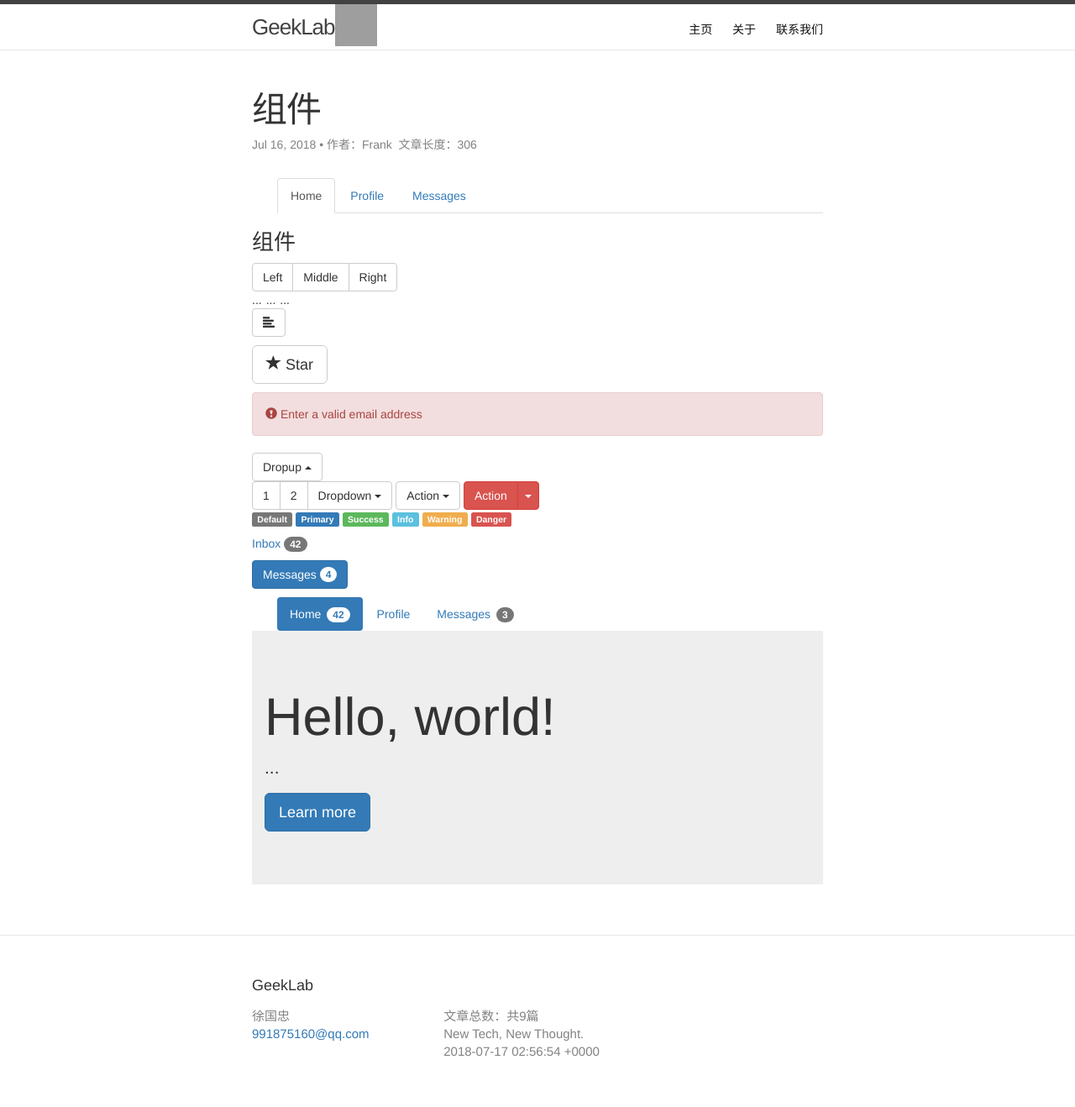
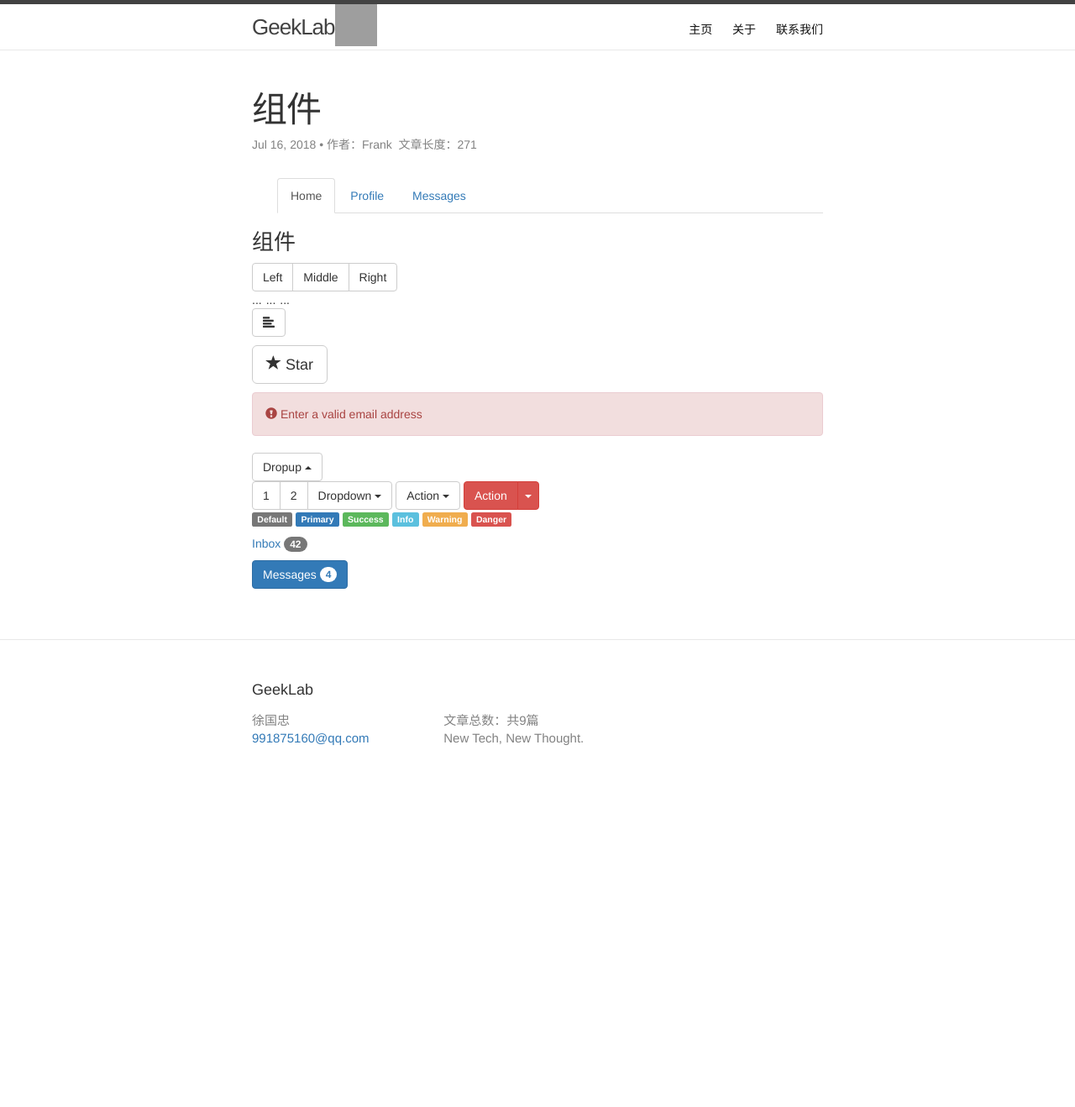
Before and after one commit to dirsky/blog, a Jekyll site: the page built from _posts/2018-07-16-bootstrap-2-zj.md, in a window 1280 px wide. Shown: the whole page at 84% size. Built offline with Jekyll 4.4.1, drawn with Linux system fonts in a browser that asks for light colours; after the commit the page ends 945 px from its top, so only the background shows below that; grey boxes are pictures that could not be loaded.

Commit message:
微调整

```diff
--- a/_includes/footer.html
+++ b/_includes/footer.html
@@ -25,7 +25,6 @@
         <p>
 			文章总数：共 {{- site.posts.size -}} 篇<br>
 			{{- site.description | escape -}}<br>
-			{{- site.time -}}
 		</p>
       </div>
     </div>
--- a/_includes/header.html
+++ b/_includes/header.html
@@ -1,8 +1,9 @@
 {% assign nav = site.data.navigation["nav"]["chs"] %}
 <header class="site-header" role="banner">
   <div class="wrapper">
-  <img src="/blog/assets/images/red-polo.jpg" width="50" height="50">
+    <img src="/blog/assets/images/red-polo.jpg" width="50" height="50">
     <a class="site-title" rel="author" href="{{ "/" | relative_url }}">{{ site.title | escape }}</a>
+
 	<nav class="site-nav">
         <input type="checkbox" id="nav-trigger" class="nav-trigger" />
         <label for="nav-trigger">
--- a/_posts/2018-07-16-zj.md
+++ b/_posts/2018-07-16-bootstrap-2-zj.md
@@ -118,19 +118,3 @@ published: true
 <button class="btn btn-primary" type="button">
   Messages <span class="badge">4</span>
 </button>
-
-
-<ul class="nav nav-pills" role="tablist">
-  <li role="presentation" class="active"><a href="#">Home <span class="badge">42</span></a></li>
-  <li role="presentation"><a href="#">Profile</a></li>
-  <li role="presentation"><a href="#">Messages <span class="badge">3</span></a></li>
-</ul>
-
-
-<div class="jumbotron">
-  <div class="container">
-<h1>Hello, world!</h1>
-  <p>...</p>
-  <p><a class="btn btn-primary btn-lg" href="#" role="button">Learn more</a></p>
-  </div>
-</div>
```
Also changed, not shown: _posts/2018-07-16-bootstrap-0.md (renamed from _posts/2018-07-16-bootstrap.md), _posts/2018-07-16-bootstrap-1-table.md (renamed from _posts/2018-07-16-table.md), _posts/2018-07-16-bootstrap-3-cj.md (renamed from _posts/2018-07-16-cj.md), _posts/2018-07-16-bootstrap-4-kj.md (renamed from _posts/2018-07-16-kj.md).
